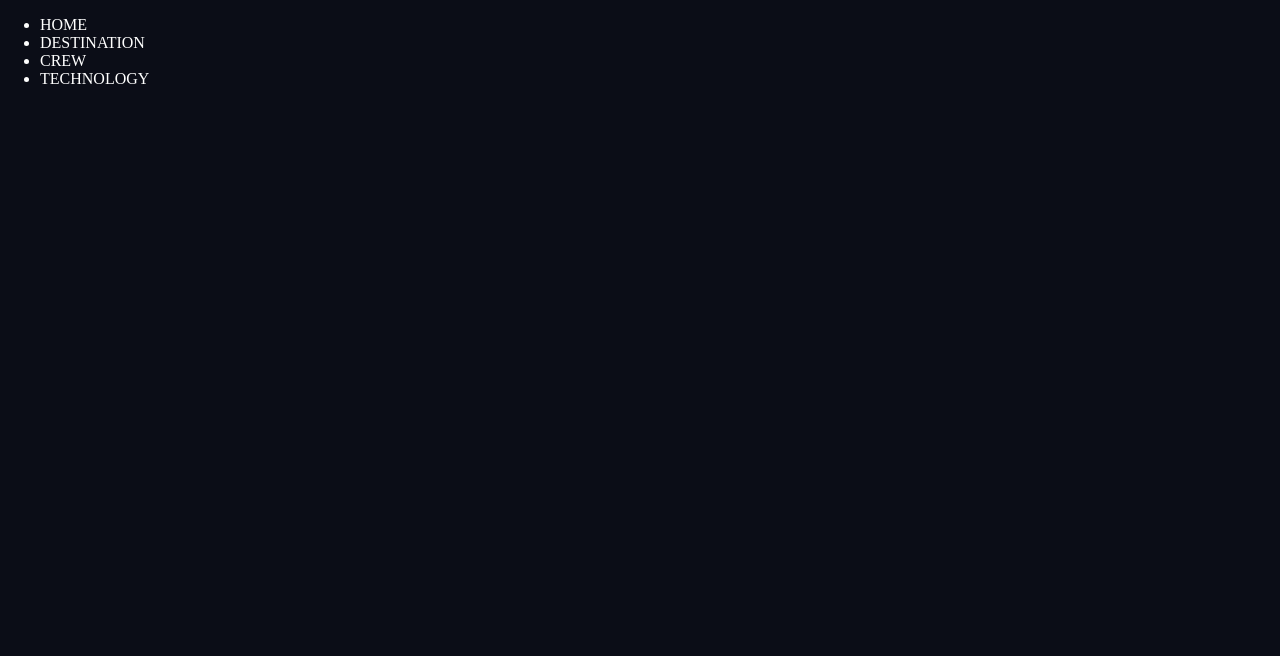
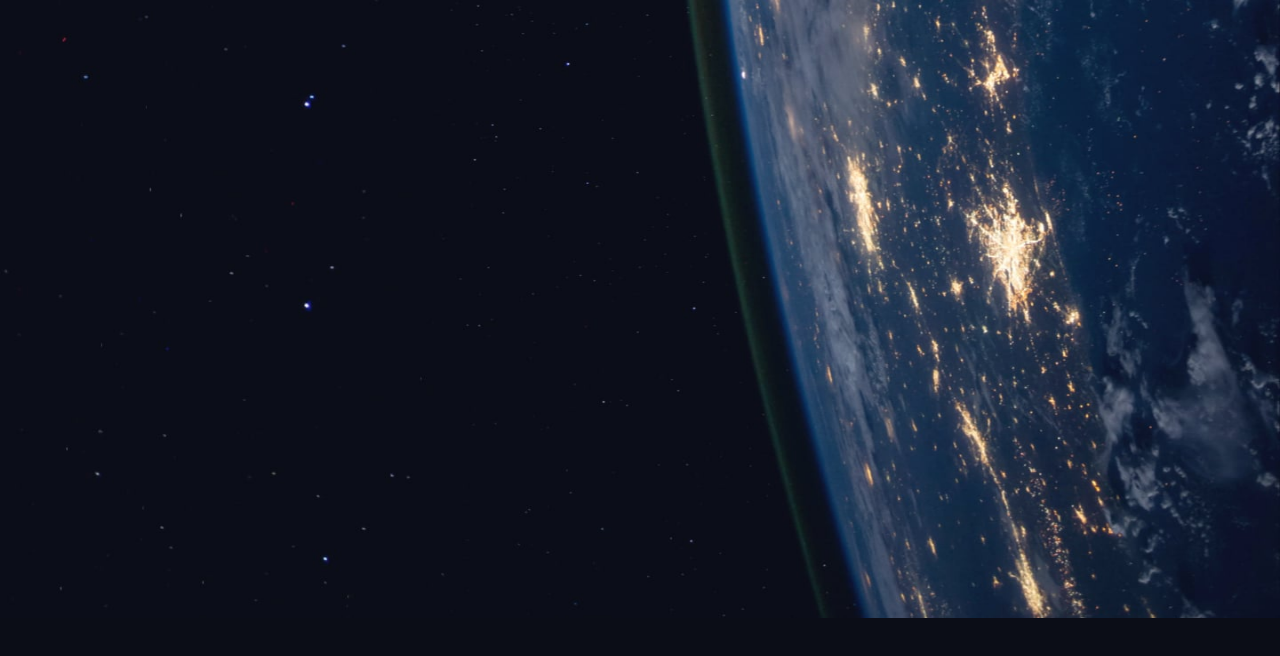
Before and after one commit to reynaldlamury/space-tourism, a website built with Vite: page src/index.html in a window 1280 px wide. Built offline with nearby package versions, Linux system fonts and the light colour scheme; a web font is replaced by a local one.

Commit message:
create background-image in home page

```diff
--- a/src/index.html
+++ b/src/index.html
@@ -17,19 +17,29 @@
   </head>
   <body>
     <div id="app">
-      <nav>
-        <div class="nav-container">
-          <div class="logo"></div>
-          <div class="nav-link-wrapper">
-            <ul class="nav-link">
-              <li>HOME</li>
-              <li>DESTINATION</li>
-              <li>CREW</li>
-              <li>TECHNOLOGY</li>
-            </ul>
-          </div>
+      <div class="bg-wrapper">
+        <div class="ratio">
+          <img
+            class="ratio__img"
+            src="./assets/home/background-home-desktop.jpg"
+            alt="picture of moon - home"
+          />
         </div>
-      </nav>
+      </div>
+
+      <!-- <nav> -->
+      <!--   <div class="nav-container"> -->
+      <!--     <div class="logo"></div> -->
+      <!--     <div class="nav-link-wrapper"> -->
+      <!--       <ul class="nav-link"> -->
+      <!--         <li>HOME</li> -->
+      <!--         <li>DESTINATION</li> -->
+      <!--         <li>CREW</li> -->
+      <!--         <li>TECHNOLOGY</li> -->
+      <!--       </ul> -->
+      <!--     </div> -->
+      <!--   </div> -->
+      <!-- </nav> -->
     </div>
     <script type="module" src="/main.js"></script>
   </body>
--- a/src/style.scss
+++ b/src/style.scss
@@ -12,7 +12,43 @@ html {
 
 body {
   margin: 0;
+  padding: 0;
   font-family: "Bellefair", serif;
   background-color: $bg-color;
   color: $white-accent;
 }
+
+.bg-wrapper {
+  width: 100%;
+  display: block;
+  justify-content: center;
+  align-items: center;
+  position: fixed;
+
+
+
+  .ratio {
+    position: relative;
+    display: block;
+
+    &:before {
+      content: "";
+      display: block;
+      width: 100%;
+      padding-bottom: 48.25%;
+      background-color: red;
+    }
+
+    &__img {
+      position: absolute;
+      top: 0;
+      left: 0;
+      width: 100%;
+      height: 100%;
+    }
+  }
+}
+
+.nav-container {
+  position: relative;
+}
```
Also changed, not shown: src/main.js (line endings or trailing spaces).
